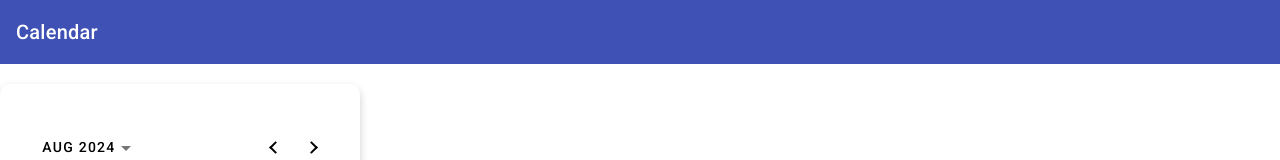
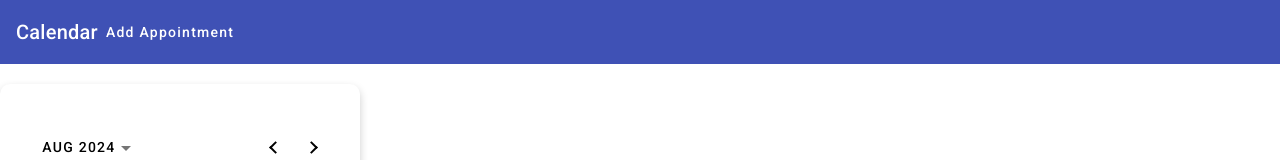
Before and after one commit to sohambhatt1411/calendar-app, an Angular app: page / in a window 1280 px wide. Shown: the top 160 px of the page. Built offline with nearby package versions, Linux system fonts and the light colour scheme.

Commit message:
soham update appointment dialog

```diff
--- a/src/app/calendar/appointmentdialog/appointmentdialog.component.ts
+++ b/src/app/calendar/appointmentdialog/appointmentdialog.component.ts
@@ -1,13 +1,39 @@
+import { Component, Inject } from '@angular/core';
+import { MatDialogRef, MAT_DIALOG_DATA } from '@angular/material/dialog';
 import { CommonModule } from '@angular/common';
-import { Component } from '@angular/core';
+import { FormsModule } from '@angular/forms';
+import { MatFormFieldModule } from '@angular/material/form-field';
+import { MatInputModule } from '@angular/material/input';
+import { MatDatepickerModule } from '@angular/material/datepicker';
+import { MatButtonModule } from '@angular/material/button';
+import { MatNativeDateModule } from '@angular/material/core';
 
 @Component({
   selector: 'app-appointmentdialog',
   standalone: true,
-  imports: [CommonModule],
   templateUrl: './appointmentdialog.component.html',
-  styleUrl: './appointmentdialog.component.scss'
+  styleUrl: './appointmentdialog.component.scss',
+  imports: [
+    CommonModule,
+    FormsModule,
+    MatFormFieldModule,
+    MatInputModule,
+    MatDatepickerModule,
+    MatNativeDateModule,
+    MatButtonModule,
+  ],
 })
 export class AppointmentdialogComponent {
+  constructor(
+    public dialogRef: MatDialogRef<AppointmentdialogComponent>,
+    @Inject(MAT_DIALOG_DATA) public data: any
+  ) {}
 
+  onCancel(): void {
+    this.dialogRef.close();
+  }
+
+  onSave(): void {
+    this.dialogRef.close(this.data);
+  }
 }
--- a/src/app/calendar/calendar/calendar.component.html
+++ b/src/app/calendar/calendar/calendar.component.html
@@ -1,5 +1,7 @@
 <mat-toolbar color="primary">
-  <span>Calendar</span>
+    <span>Calendar</span>
+    <span class="spacer"></span>
+    <button mat-button (click)="openDialog()">Add Appointment</button>
 </mat-toolbar>
 <div class="main-container">
   <div class="calender">
--- a/src/app/calendar/calendar/calendar.component.ts
+++ b/src/app/calendar/calendar/calendar.component.ts
@@ -3,8 +3,10 @@ import { Component } from '@angular/core';
 import { MatButtonModule } from '@angular/material/button';
 import { MatNativeDateModule } from '@angular/material/core';
 import { MatDatepickerModule } from '@angular/material/datepicker';
+import { MatDialog } from '@angular/material/dialog';
 import { MatInputModule } from '@angular/material/input';
 import { MatToolbarModule } from '@angular/material/toolbar';
+import { AppointmentdialogComponent } from '../appointmentdialog/appointmentdialog.component';
 
 
 @Component({
@@ -21,4 +23,25 @@ import { MatToolbarModule } from '@angular/material/toolbar';
 })
 export class CalendarComponent {
   selectedDate: Date | null = null;
+
+  constructor(public dialog: MatDialog) {}
+
+  openDialog(): void {
+    const dialogRef = this.dialog.open(AppointmentdialogComponent, {
+      width: '400px',
+      data: {
+        date: this.selectedDate,
+        title: '',
+        description: '',
+        startTime: '',
+        endTime: ''
+      }
+    });
+
+    dialogRef.afterClosed().subscribe(result => {
+      if (result) {
+        console.log('Appointment saved:', result);
+      }
+    });
+  }
 }
```
Also changed, not shown: 1 other file (tests, documents, lock files or other folders).
